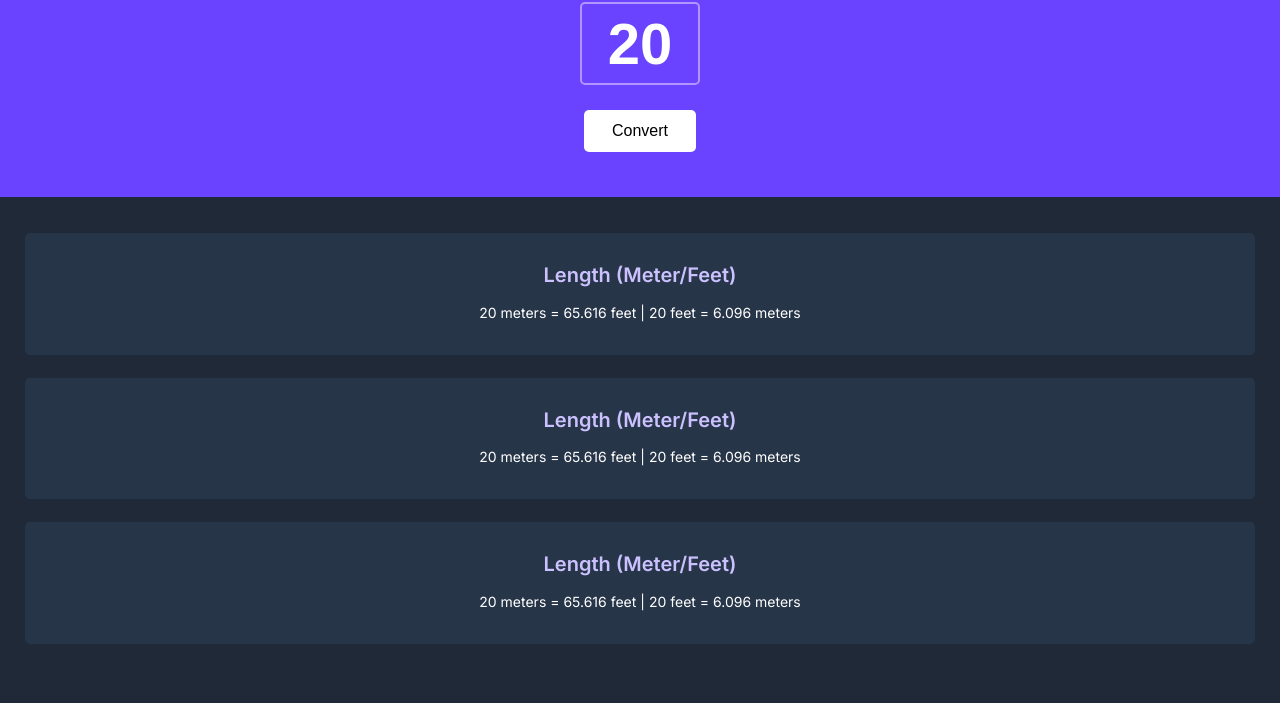
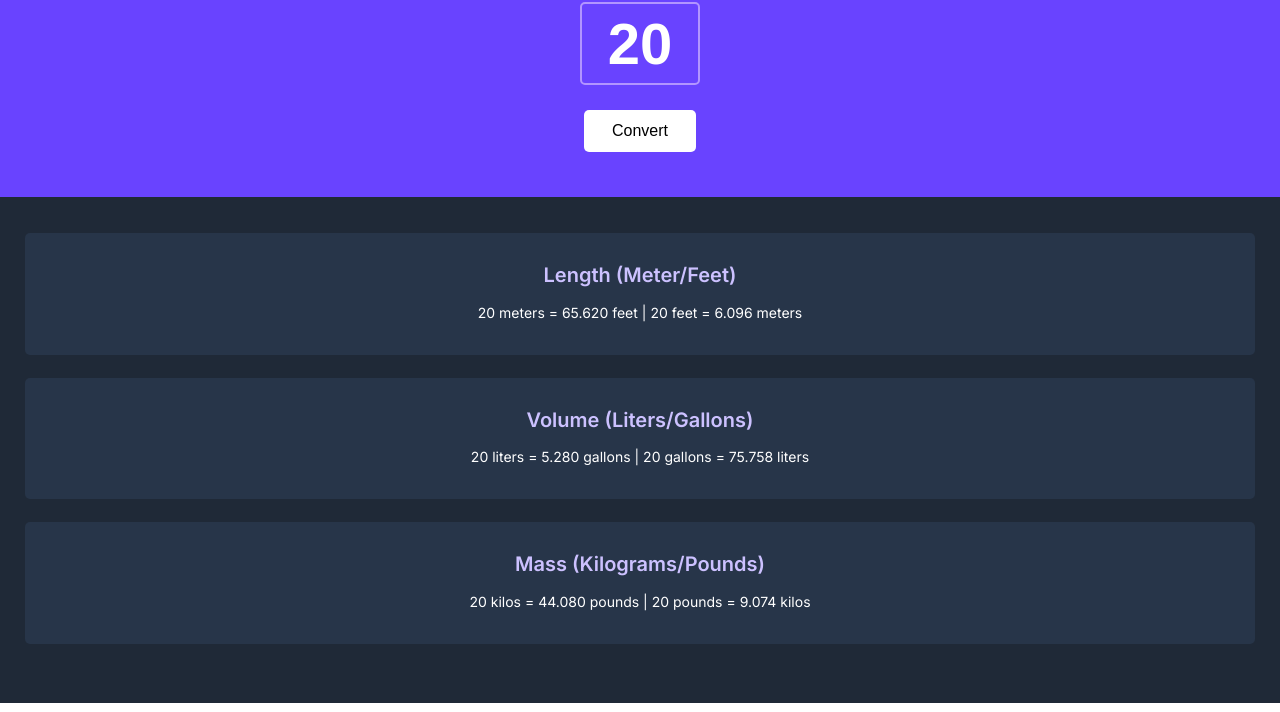
Before and after one commit to ringtho/unit_converter, a plain HTML site: page index.html in a window 1280 px wide. Both pictures are taken after a click on the button "Convert". Shown: the part 88-800 px from the top of the page. Drawn offline with Linux system fonts and the light colour scheme.

Commit message:
Added full functionality for the button click operation

```diff
--- a/index.html
+++ b/index.html
@@ -15,22 +15,22 @@
         <h1>Metric/Imperial Unit Conversion</h1>
         <input id="input-txt" class="input-text" type="text" value="20" placeholder="20"/>
         <div>
-            <button id="input-btn">Convert</button>
+            <button id="convert-btn">Convert</button>
         </div>
 
     </nav>
     <main>
         <div class="results-container">
             <h2 class="results-title">Length (Meter/Feet)</h2>
-            <p class="results-description">20 meters = 65.616 feet | 20 feet = 6.096 meters</p>
+            <p id="length--desc" class="results-description">20 meters = 65.616 feet | 20 feet = 6.096 meters</p>
         </div>
         <div class="results-container">
-            <h2 class="results-title">Length (Meter/Feet)</h2>
-            <p class="results-description">20 meters = 65.616 feet | 20 feet = 6.096 meters</p>
+            <h2 class="results-title">Volume (Liters/Gallons)</h2>
+            <p id="volume--desc" class="results-description">20 liters = 5.284 gallons | 20 gallons = 75.708 liters</p>
         </div>
         <div class="results-container">
-            <h2 class="results-title">Length (Meter/Feet)</h2>
-            <p class="results-description">20 meters = 65.616 feet | 20 feet = 6.096 meters</p>
+            <h2 class="results-title">Mass (Kilograms/Pounds)</h2>
+            <p id="mass--desc" class="results-description">20 kilos = 44.092 pounds | 20 pounds = 9.072 kilos</p>
         </div>
     </main>
     <script src="index.js"></script>
--- a/index.js
+++ b/index.js
@@ -5,4 +5,47 @@
 */
 
 let inputTxt = document.getElementById("input-txt")
-console.log(inputTxt.value)
+let convertBtn = document.getElementById("convert-btn")
+let lengthDesc = document.getElementById("length--desc")
+let volumeDesc = document.getElementById("volume--desc")
+let massDesc = document.getElementById("mass--desc")
+
+
+function convertMeterToFeet(num){
+    return num * 3.281
+}
+
+function convertFeetToMeter(num){
+    return num * (1/3.281)
+}
+
+function convertLiterToGallon(num){
+    return num * 0.264
+}
+
+function convertGallonToLiter(num){
+    return num * (1/0.264)
+}
+
+function convertKilogramToPound(num){
+    return num * 2.204
+}
+
+function convertPoundToKilogram(num){
+    return num * (1/2.204)
+}
+
+
+convertBtn.addEventListener('click', function(){
+    const inputValue = inputTxt.value
+    lengthDesc.textContent = `
+    ${inputValue} meters = ${convertMeterToFeet(inputValue).toFixed(3)} feet |
+    ${inputValue} feet = ${convertFeetToMeter(inputValue).toFixed(3)} meters`
+    volumeDesc.textContent = `
+    ${inputValue} liters = ${convertLiterToGallon(inputValue).toFixed(3)} gallons |
+    ${inputValue} gallons = ${convertGallonToLiter(inputValue).toFixed(3)} liters`
+    massDesc.textContent = `
+    ${inputValue} kilos = ${convertKilogramToPound(inputValue).toFixed(3)} pounds |
+    ${inputValue} pounds = ${convertPoundToKilogram(inputValue).toFixed(3)} kilos`
+
+})
--- a/styles.css
+++ b/styles.css
@@ -45,6 +45,7 @@ button {
     height: 42px;
     font-size: 16px;
     font-weight: 500;
+    cursor: pointer;
 
 }
 
```
